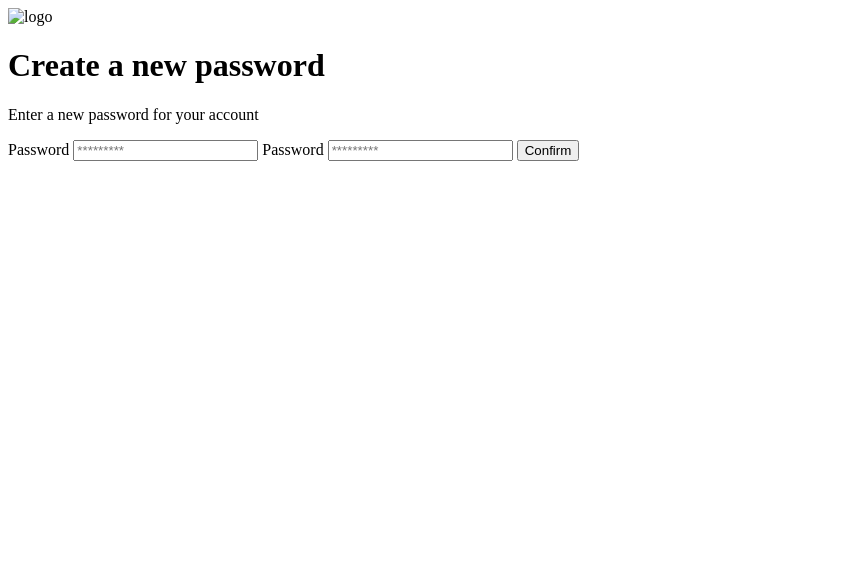
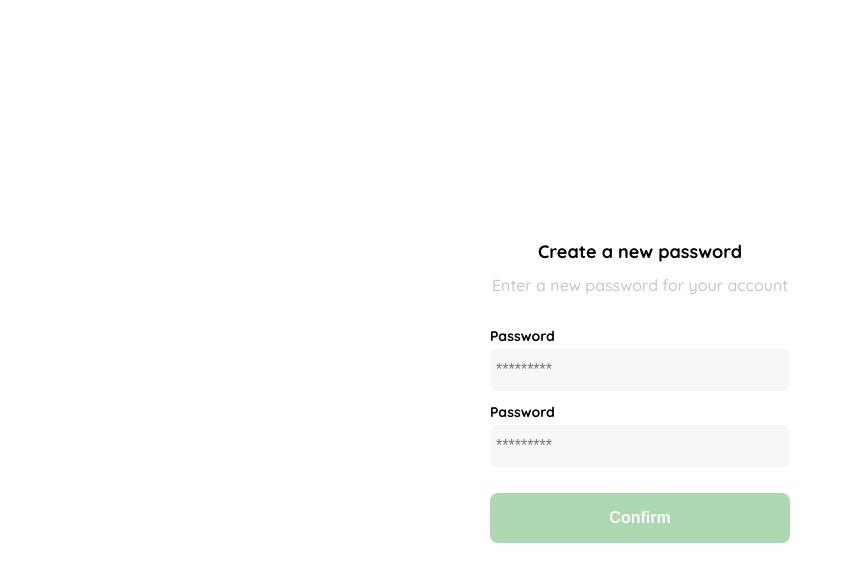
Before and after one commit to Jesusmontilla03/YardSale_E-comerce, a plain HTML site: page clase1.html in a window 1280 px wide. Shown: the whole page, without its empty margins (0-845 px from the left). Drawn offline with Linux system fonts and the light colour scheme.

Commit message:
crear nueva contraseña css

```diff
--- a/clase1.html
+++ b/clase1.html
@@ -3,15 +3,106 @@
 <head>
     <meta charset="UTF-8">
     <meta name="viewport" content="width=device-width, initial-scale=1.0">
+    <link rel="preconnect" href="https://fonts.googleapis.com">
+    <link rel="preconnect" href="https://fonts.gstatic.com" crossorigin>
+    <link href="https://fonts.googleapis.com/css2?family=Quicksand:wght@300&display=swap" rel="stylesheet">
+    <link rel="preconnect" href="https://fonts.googleapis.com">
+    <link rel="preconnect" href="https://fonts.gstatic.com" crossorigin>
+    <link href="https://fonts.googleapis.com/css2?family=Quicksand:wght@500&display=swap" rel="stylesheet">
+    <link rel="preconnect" href="https://fonts.googleapis.com">
+    <link rel="preconnect" href="https://fonts.gstatic.com" crossorigin>
+    <link href="https://fonts.googleapis.com/css2?family=Quicksand:wght@700&display=swap" rel="stylesheet">
     <title>Document</title>
     <style>
-
+        :root {
+            --black: #000000;
+            --dark: #232830;
+            --white: #ffffff;
+            --very-light-pink: #c7c7c7;
+            --text-input-field: #f7f7f7;
+            --hospital-green: #acd9b2;
+            --sm: 14px;
+            --md: 16px;
+            --lg: 18px;
+        }
+        body {
+            margin: 0;
+            font-family: 'Quicksand', sans-serif;
+        }
+        .login {
+            width: 100%;
+            height: 100vh;
+            display: grid;
+            place-items: center;
+        }
+        .form-container {
+            display: grid;
+            grid-template-rows: auto 1fr auto;
+            width: 300px;
+        }
+        .logo {
+            width: 150px;
+            margin-bottom: 48px;
+            justify-self: center;
+            display: none;
+        }
+        .title {
+            font-size: var(--lg);
+            margin-bottom: 12px;
+            text-align: center;
+        }
+        .subtitle {
+            color: var(--very-light-pink);
+            font-size: var(--md);
+            font-weight: 300px;
+            margin-top: 0;
+            margin-bottom: 32px;
+            text-align: center;
+        }
+        .form {
+            display: flex;
+            flex-direction: column;
+        }
+        .label {
+            font-size: var(--sm);
+            font-weight: bold;
+            margin-bottom: 4px;
+        }
+        .input {
+            background-color: var(--text-input-field);
+            border: none;
+            border-radius: 8px;
+            height: 30px;
+            font-size: var(--md);
+            padding: 6px;
+            margin-bottom: 12px;
+        }
+        .primary-button {
+            background-color: var(--hospital-green);
+            color: var(--white);
+            border: none;
+            border-radius: 8px;
+            width: 100%;
+            font-size: var(--md);
+            font-weight: bold;
+            height: 50px;
+            cursor: pointer;
+        }
+        .login-button {
+            margin-top: 14px;
+            margin-bottom: 30px;
+        }
+        @media (max-width: 640px) {
+            .logo {
+                display: block;
+            }
+        }
     </style>
 </head>
 <body>
     <div class="login">
         <div class="form-container">
-            <img src="" alt="logo" class="logo">
+            <img src="./logos/logo_yard_sale.svg" alt="logo" class="logo">
 
             <h1 class="title">
                 Create a new password
@@ -20,10 +111,10 @@
                 Enter a new password for your account
             </p>
             <form action="/" class="form">
-                <label for="password">Password</label>
+                <label for="password" class="label">Password</label>
                 <input type="password" id="password" placeholder="*********" class="input input-password">
 
-                <label for="new-password">Password</label>
+                <label for="new-password" class="label">Password</label>
                 <input type="password" id="new-password" placeholder="*********" class="input input-password">
 
                 <input type="submit" value="Confirm" class="primary-button login-button">
```
